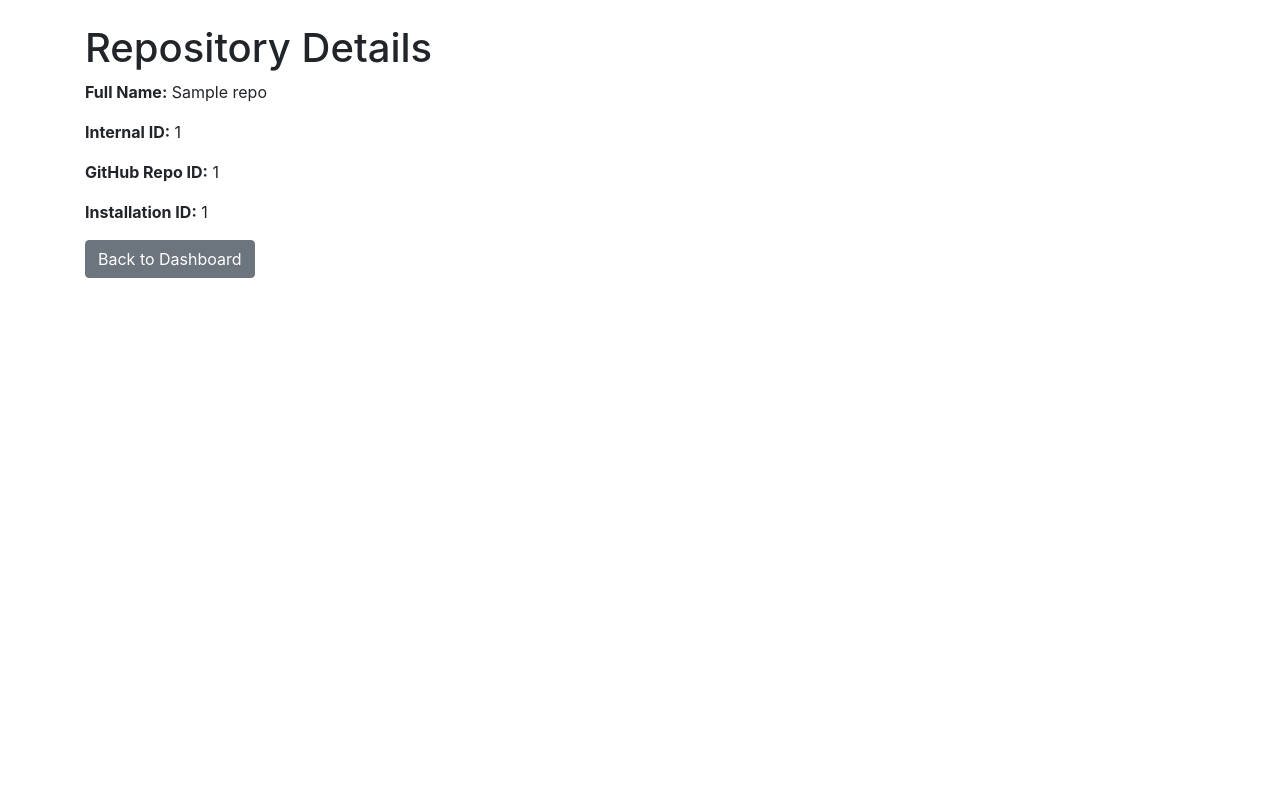
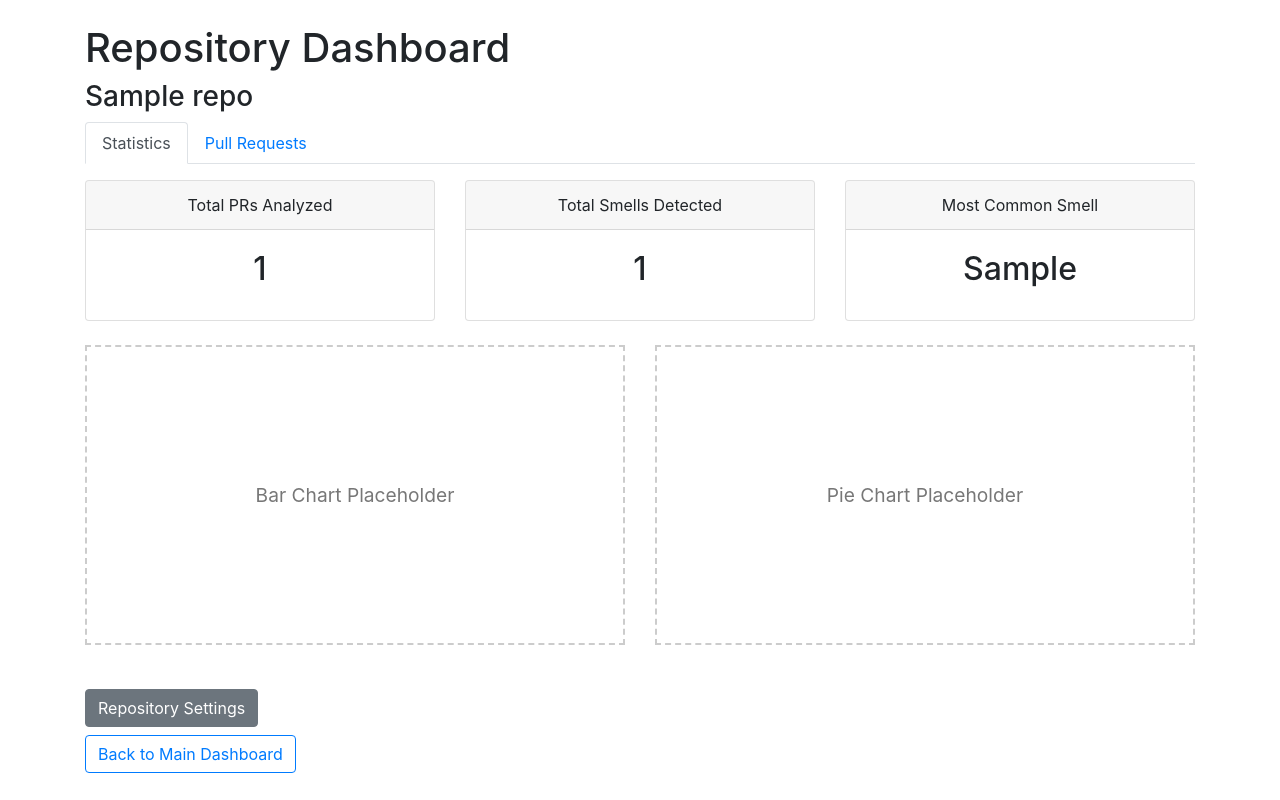
Before and after one commit to SemihCaglar/Smell-Solver, a Flask app: template web_ui/templates/repository/repo_page.html in a window 1280 px wide. Run offline with Flask 3, Linux system fonts and the light colour scheme; the template is opened without the code that fills it: most values are stand-ins (such as "Sample title", 1, 10 or a date in 2020); some libraries are stand-ins or nearby versions.

Commit message:
repo main dashboard first try

```diff
--- a/web_ui/templates/home/main.html
+++ b/web_ui/templates/home/main.html
@@ -39,7 +39,7 @@
         {% if repositories %}
           {% for repo in repositories %}
             <li class="list-group-item d-flex justify-content-between align-items-center" id="repo-{{ repo.internal_id }}">
-              <a href="{{ url_for('main.repo_details', repo_id=repo.internal_id) }}">
+              <a href="{{ url_for('repo_routes.repo_dashboard', repo_id=repo.internal_id) }}">
                 <strong>{{ repo.repo_full_name }}</strong>
               </a>
               <div>
--- a/web_ui/templates/repository/repo_page.html
+++ b/web_ui/templates/repository/repo_page.html
@@ -2,18 +2,134 @@
 <html lang="en">
 <head>
   <meta charset="utf-8">
-    <title>Repository Details - {{ repo.repo_full_name }}</title>
+  <title>Repository Dashboard - {{ repo.repo_full_name }}</title>
   <link rel="stylesheet" href="https://maxcdn.bootstrapcdn.com/bootstrap/4.5.2/css/bootstrap.min.css">
+  <style>
+    /* Custom styling for charts and tables */
+    .chart-placeholder {
+      height: 300px;
+      border: 2px dashed #ccc;
+      display: flex;
+      align-items: center;
+      justify-content: center;
+      margin-bottom: 20px;
+      color: #777;
+      font-size: 1.2rem;
+    }
+  </style>
 </head>
 <body>
 <div class="container mt-4">
-      <h1>Repository Details</h1>
-      <p><strong>Full Name:</strong> {{ repo.repo_full_name }}</p>
-      <p><strong>Internal ID:</strong> {{ repo.internal_id }}</p>
-      <p><strong>GitHub Repo ID:</strong> {{ repo.github_repo_id }}</p>
-      <p><strong>Installation ID:</strong> {{ repo.installation_id }}</p>
-      <a href="{{ url_for('main.main_page') }}" class="btn btn-secondary">Back to Dashboard</a>
+  <h1>Repository Dashboard</h1>
+  <h3>{{ repo.repo_full_name }}</h3>
+
+  <!-- Navigation Tabs -->
+  <ul class="nav nav-tabs" id="dashboardTabs" role="tablist">
+    <li class="nav-item">
+      <a class="nav-link active" id="stats-tab" data-toggle="tab" href="#stats" role="tab"
+         aria-controls="stats" aria-selected="true">Statistics</a>
+    </li>
+    <li class="nav-item">
+      <a class="nav-link" id="pr-tab" data-toggle="tab" href="#pr-list" role="tab"
+         aria-controls="pr-list" aria-selected="false">Pull Requests</a>
+    </li>
+  </ul>
+
+  <!-- Tab Content -->
+  <div class="tab-content" id="dashboardTabsContent">
+    <!-- Statistics Tab -->
+    <div class="tab-pane fade show active" id="stats" role="tabpanel" aria-labelledby="stats-tab">
+      <div class="mt-3">
+        <div class="row">
+          <div class="col-md-4">
+            <div class="card text-center">
+              <div class="card-header">Total PRs Analyzed</div>
+              <div class="card-body">
+                <h2 class="card-title">{{ stats.total_prs }}</h2>
               </div>
+            </div>
+          </div>
+          <div class="col-md-4">
+            <div class="card text-center">
+              <div class="card-header">Total Smells Detected</div>
+              <div class="card-body">
+                <h2 class="card-title">{{ stats.total_smells }}</h2>
+              </div>
+            </div>
+          </div>
+          <div class="col-md-4">
+            <div class="card text-center">
+              <div class="card-header">Most Common Smell</div>
+              <div class="card-body">
+                <h2 class="card-title">{{ stats.most_common_smell }}</h2>
+              </div>
+            </div>
+          </div>
+        </div>
+
+        <!-- Charts -->
+        <div class="row mt-4">
+          <div class="col-md-6">
+            <div class="chart-placeholder">
+              Bar Chart Placeholder
+            </div>
+          </div>
+          <div class="col-md-6">
+            <div class="chart-placeholder">
+              Pie Chart Placeholder
+            </div>
+          </div>
+        </div>
+      </div>
+    </div>
+
+    <!-- Pull Requests Tab -->
+    <div class="tab-pane fade" id="pr-list" role="tabpanel" aria-labelledby="pr-tab">
+      <div class="mt-3">
+        <!-- PR List Table -->
+        <table class="table table-striped">
+          <thead>
+            <tr>
+              <th scope="col">PR Number</th>
+              <th scope="col">Title</th>
+              <th scope="col">Smells Detected</th>
+              <th scope="col">Actions</th>
+            </tr>
+          </thead>
+          <tbody>
+            {% for pr in pr_list %}
+            <tr>
+              <td>{{ pr.pr_number }}</td>
+              <td>{{ pr.title }}</td>
+              <td>{{ pr.smell_count }}</td>
+              <td>
+                <a href="{{ url_for('repo_routes.pr_analysis', repo_id=repo.internal_id, pr_number=pr.pr_number) }}" class="btn btn-primary btn-sm">
+                  View Analysis
+                </a>
+              </td>
+            </tr>
+            {% else %}
+            <tr>
+              <td colspan="4" class="text-center">No pull requests available.</td>
+            </tr>
+            {% endfor %}
+          </tbody>
+        </table>
+      </div>
+    </div>
+  </div>
+
+  <!-- Link to Repository Settings -->
+  <div class="mt-4">
+    <a href="{{ url_for('repo_routes.repo_settings', repo_id=repo.internal_id) }}" class="btn btn-secondary">Repository Settings</a>
+  </div>
+
+  <!-- Back to Dashboard -->
+  <div class="mt-2">
+    <a href="{{ url_for('main.main_page') }}" class="btn btn-outline-primary">Back to Main Dashboard</a>
+  </div>
+</div>
+
 <script src="https://code.jquery.com/jquery-3.5.1.slim.min.js"></script>
 <script src="https://cdn.jsdelivr.net/npm/bootstrap@4.5.2/dist/js/bootstrap.bundle.min.js"></script>
 </body>
```
Also changed, not shown: web_ui/routes/main_routes.py (+1 -12 lines), web_ui/routes/repo_routes.py (+60 -11 lines). Lines whose indentation alone changed are shown as unchanged.
